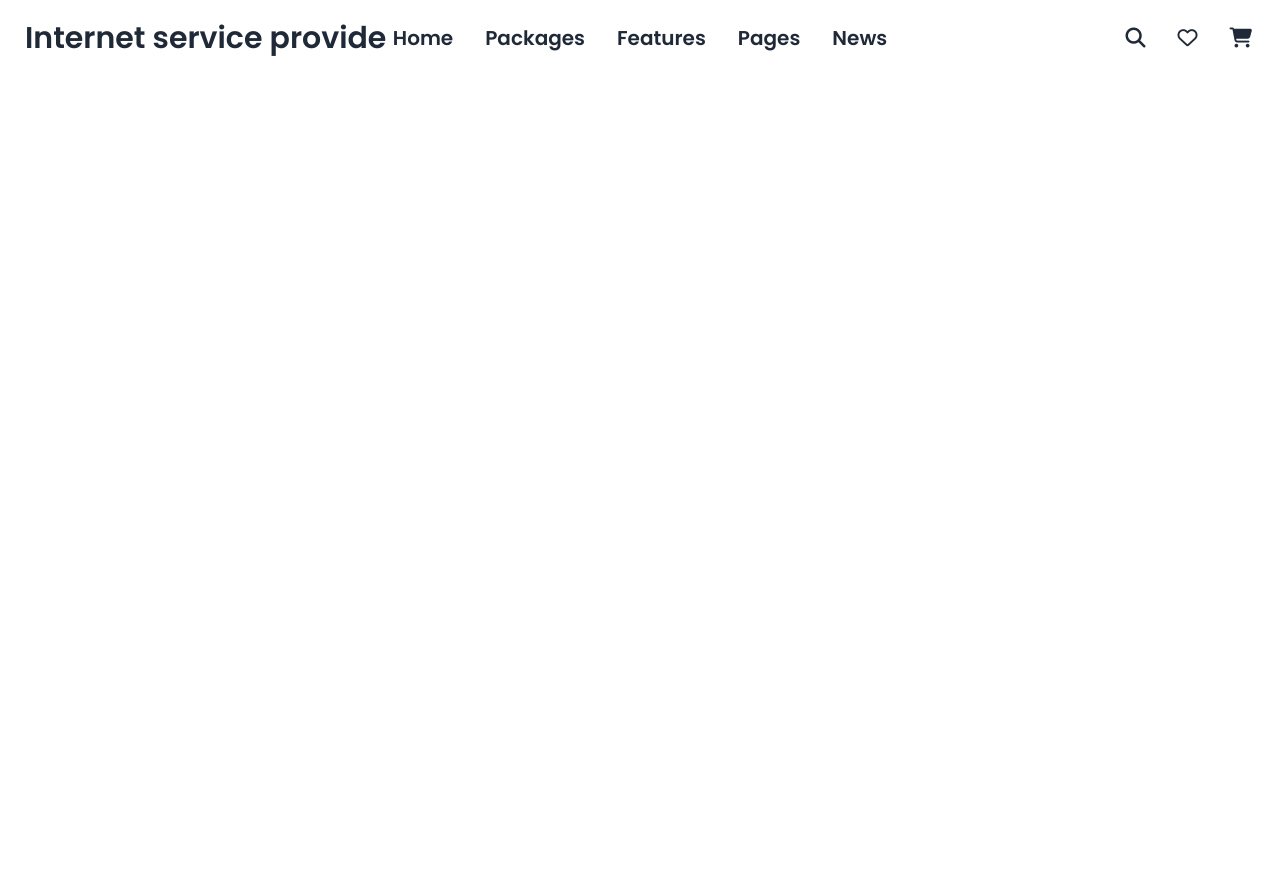
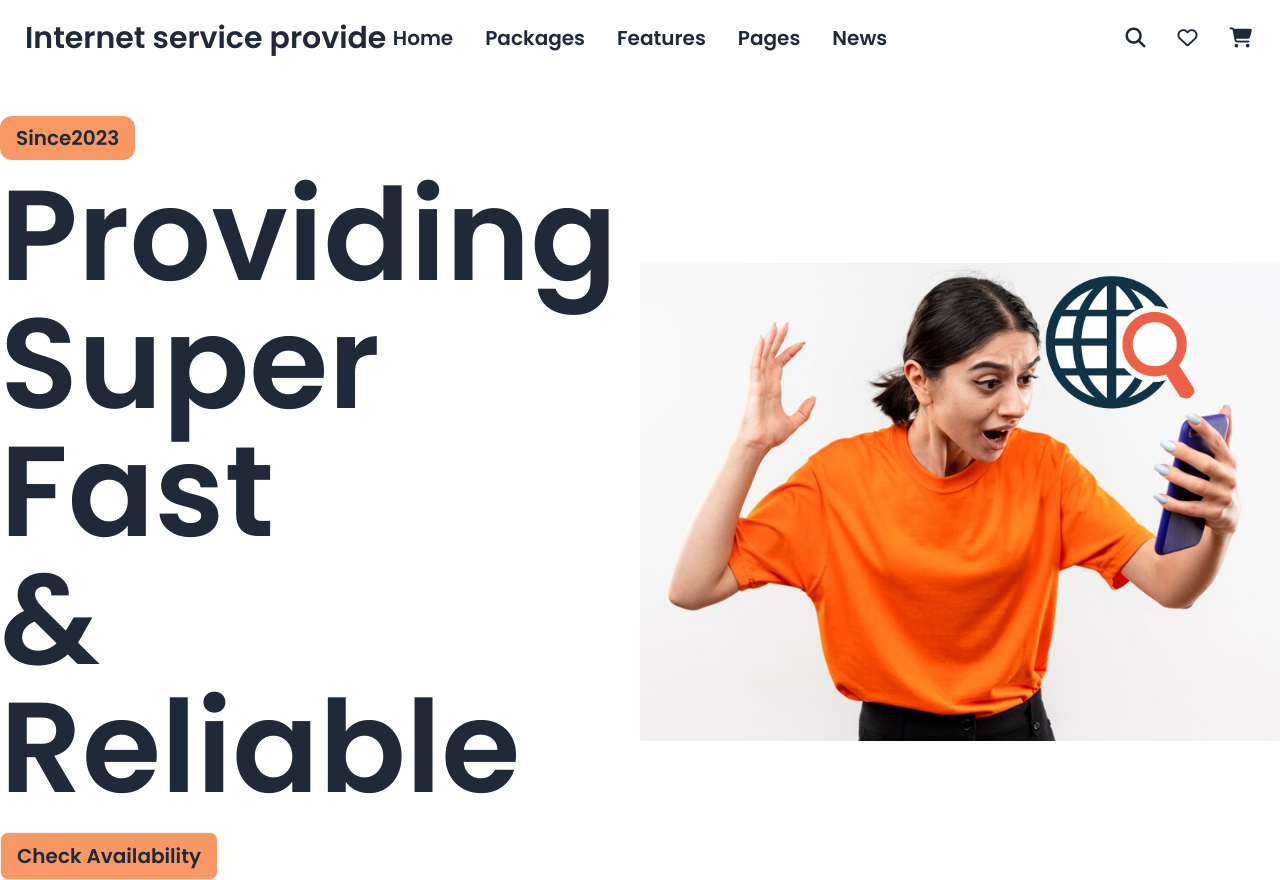
Before and after one commit to sayemp2/Internet-service-provider, a plain HTML site: page index.html in a window 1280 px wide. Before the commit the page ends 800 px from the top, so only its background shows below. Drawn offline with nearby package versions, Linux system fonts and the light colour scheme.

Commit message:
Banner section complete

```diff
--- a/index.html
+++ b/index.html
@@ -18,7 +18,7 @@
                 extend: {
                     colors: {
                         clifford: '#da373d',
-                        "primary-bg": '#F0D16B',
+                        "primary-bg": '#f79865',
                     }
                 }
             }
@@ -31,11 +31,11 @@
     </style>
 </head>
 
-<body>
+<body class="font-poppins">
     <header>
         <!-- Navbar -->
         <section>
-            <div class="navbar bg-base-100 container mx-auto font-poppins">
+            <div class="navbar bg-base-100 container mx-auto ">
                 <div class="navbar-start">
                     <div class="dropdown">
                         <div tabindex="0" role="button" class="btn btn-ghost lg:hidden">
@@ -74,6 +74,23 @@
                 </div>
             </div>
         </section>
+        <!-- banner -->
+        <section class="flex lg:flex-row flex-col md:container mx-4 lg:mx-auto mt-12 lg:justify-around justify-start items-center">
+            <div class="space-y-5 flex-1">
+                <h3 class=" inline bg-primary-bg rounded-xl lg:text-xl font-semibold px-4 py-2 ">Since2023</h3>
+                <h1 class="lg:text-9xl text-6xl font-semibold">Providing <br> Super Fast <br> & Reliable</h1>
+                <button class="btn lg:text-xl font-semibold bg-primary-bg">Check Availability</button>
+            </div>
+            <div class="flex-1">
+                <div class="relative">
+                    <img src="Images/img/profile.jpg" class="w-full h-full" alt="">
+                    <div class="">
+                        <img class="absolute top-0 lg:right-20 right-0 w-1/4" src="Images/Icon/pngwing.com.png" alt="">
+                    </div>
+                </div>
+
+            </div>
+        </section>
     </header>
     <main></main>
     <footer></footer>
```
